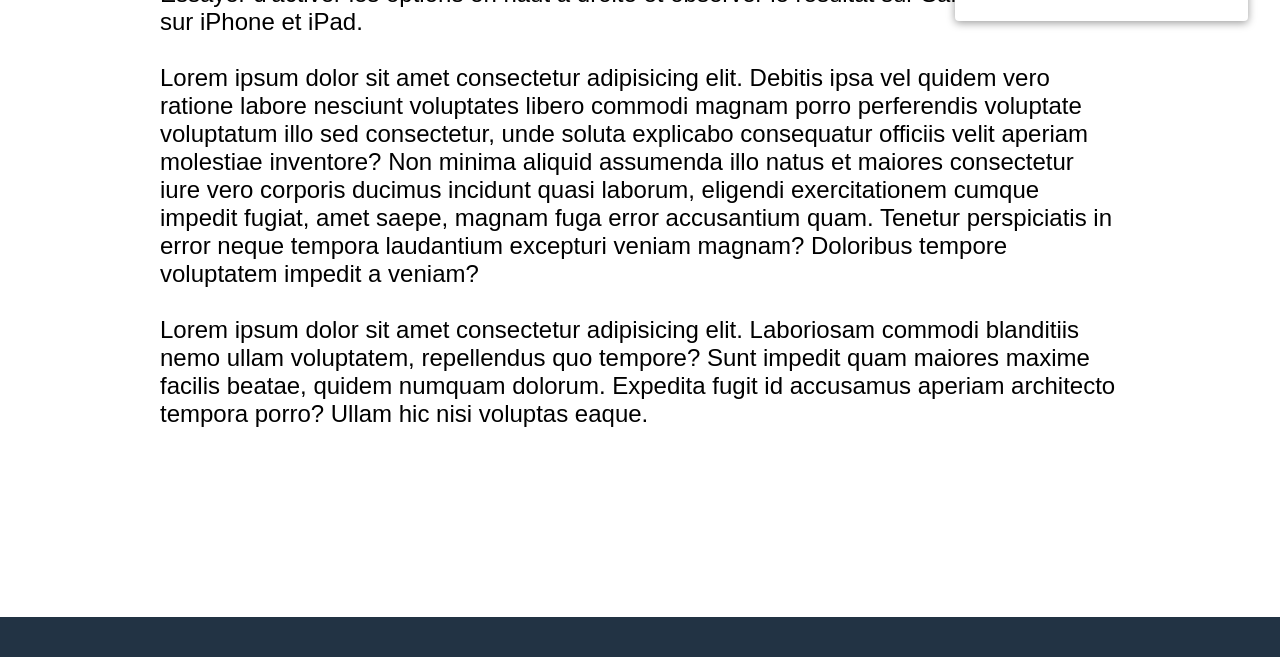
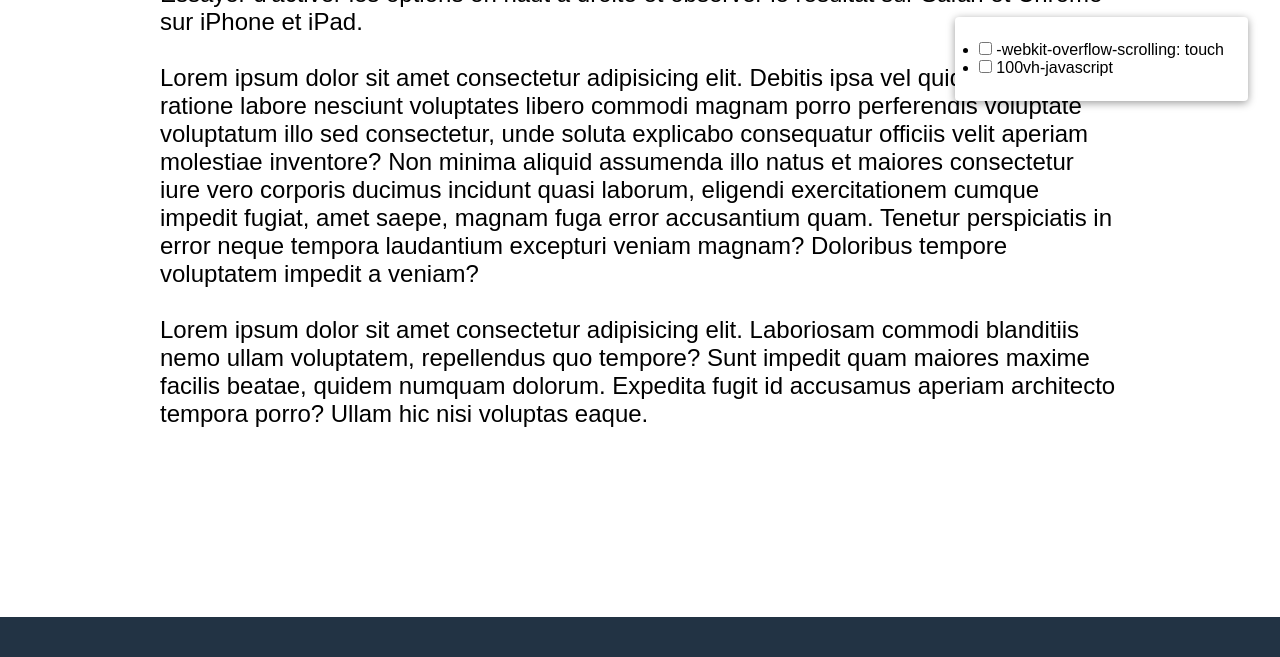
Before and after one commit to jverneaut/lab, a plain HTML site: page scroll/index.html in a window 1280 px wide. Shown: the part 143-800 px from the top of the page. Drawn offline with Linux system fonts and the light colour scheme.

Commit message:
Change box position

```diff
--- a/scroll/style.css
+++ b/scroll/style.css
@@ -30,7 +30,7 @@ body {
 
 .box {
   position: fixed;
-  top: 80px;
+  top: 160px;
   right: 32px;
   background: white;
   padding: 24px;
```
